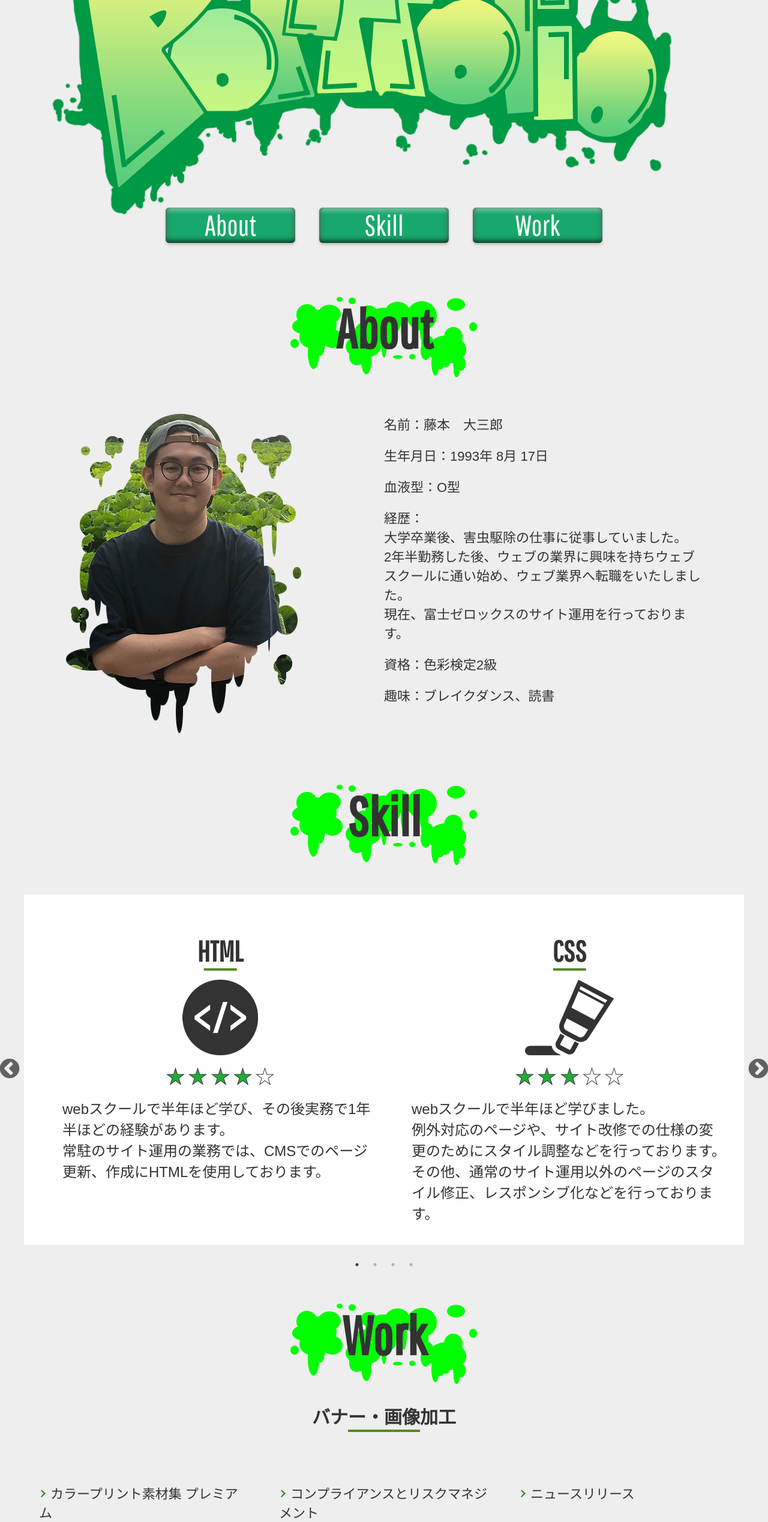
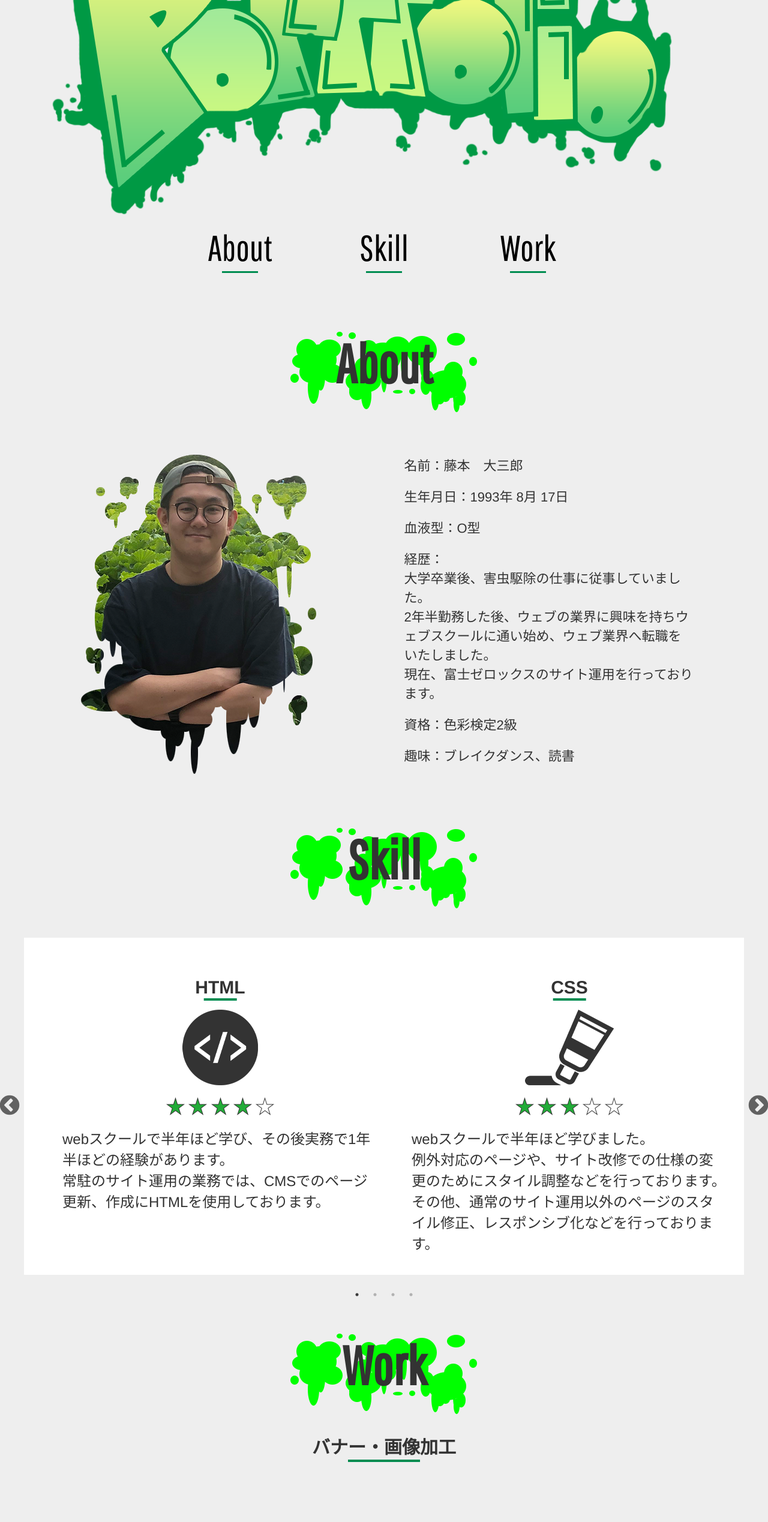
Before and after one commit to daizaburou/portfolio, a plain HTML site: page index.html in a window 1280 px wide. Shown: the part 240-2777 px from the top of the page at 60% size. Drawn offline with nearby package versions, Linux system fonts and the light colour scheme.

Commit message:
Update main.css

```diff
--- a/common/css/main.css
+++ b/common/css/main.css
@@ -1,93 +1,81 @@
-@charset "utf-8";
-/*---------------------------------------------------------
-Base
----------------------------------------------------------*/
-*{
+@charset "UTF-8";
+* {
   margin: 0;
   padding: 0;
-}
+  box-sizing: border-box; }
+
 @font-face {
   font-family: 'PathwayGothicOne-Regular';
-	src: url(../../ttf/PathwayGothicOne-Regular.ttf);
-}
-body{
+  src: url(../../ttf/PathwayGothicOne-Regular.ttf); }
+
+body {
   background-color: #eee;
   color: #333;
-font: 14px 'メイリオ',sans-serif;
-}
-header{
+  font-family: "Helvetica Neue",Arial,"Hiragino Kaku Gothic ProN","Hiragino Sans",Meiryo,sans-serif;
+  font-size: 14px; }
+
+header {
   width: 1200px;
-margin: 0 auto;
-}
-main{
-width: 1200px;
-margin: 0 auto;
-}
-section{
-margin-top: 80px;
-}
-footer{
+  margin: 0 auto; }
+
+section {
+  margin: 80px auto;
+  width: 1200px; }
+  section.full-width {
+    width: auto; }
+
+footer {
   text-align: center;
   padding: 20px 0;
-background: #558822;
+  background: #008c51;
   color: #fff;
-margin-top: 20px;
-}
-/*==================
-fonts
-===================*/
-.graf{
-font-family: grafitty;
-}
-/*--------------------
+  margin-top: 20px; }
+
+ol, ul {
+  list-style: none; }
+
+/*----------------------
 local-nav
------------------------*/
-#local-nav{
+----------------------*/
+#local-nav {
   display: flex;
-font-size: 48px;
+  font-size: 60px;
   justify-content: center;
-}
-#local-nav li{
-background:  #18a86b;
+  font-family: PathwayGothicOne-Regular; }
+  #local-nav li {
     list-style: none;
     width: 200px;
-line-height: 0.9;
-box-shadow: 0 3px 4px rgba(150,150,150,0.5), 0 -3px 10px rgba(0,0,0,0.8) inset, 0px 4px 7px 1px rgba(255,255,255,0.5)inset;
-border-radius: 6px;
     margin: 10px 20px;
     text-align: center;
-padding: 8px;
-}
-#local-nav li:active{
-box-shadow:0 0 0;
-}
-#local-nav li a{
-color: #fff;
-display: inline-block;
-width: 100%;
-}
+    padding: 8px; }
+    #local-nav li a {
+      color: #000; }
+    #local-nav li a:after {
+      content: "";
+      display: block;
+      width: 60px;
+      height: 3px;
+      background-color: #008c51;
+      margin: 5px auto 0;
+      transition: 0.2s ease-in-out; }
+    #local-nav li a:hover:after {
+      width: 130px; }
+
 /*--------------------
 hdg
 -----------------------*/
-h1,h2,h3,#local-nav{
-font-family:PathwayGothicOne-Regular;
-}
-h1{
-font-size: 130px;
-margin: 0 0 -50px;
-}
-h2{
+h2 {
   text-align: center;
   margin: 0 auto;
   font-size: 90px;
-}
-h3{
+  font-family: PathwayGothicOne-Regular; }
+
+h3 {
   text-align: center;
   font-size: 30px;
   margin-top: 30px;
-position: relative;
-}
-h3::after{
+  position: relative; }
+  h3::after {
     content: "";
     position: absolute;
     bottom: 0;
@@ -95,118 +83,103 @@ left: 50%;
     width: 10%;
     margin: 0 auto;
     height: 4px;
-background: #558822;
+    background: #008c51;
     transform: translateX(-50%);
-bottom:-5px;
-}
-.hdg-bg{
+    bottom: -5px; }
+
+.hdg-bg {
   background: url("../../images/hdg_bg.png") no-repeat;
-width:312px;
-height:135px;
-}
-.hdg-bg span{
-margin: 30px;
-}
-.slider h3{
-font-size: 48px;
-}
+  width: 312px;
+  height: 135px; }
+  .hdg-bg .hdg-bg span {
+    margin: 30px; }
+
 /*--------------------
 img
 -----------------------*/
-.img-full{
+img {
+  display: block; }
+
+.img-full {
   margin-top: 20px;
-margin-bottom: 20px;
-}
-.img-full img{
-margin: 0 auto;
-}
+  margin-bottom: 20px; }
+  .img-full img {
+    margin: 0 auto; }
+
 /*--------------------
 slider
 -----------------------*/
-.slider{
-margin-top: 30px;
-}
-.slider div{
-padding: 18px;
-}
-.slider p{
+.slider {
+  margin-top: 30px; }
+  .slider div {
+    padding: 18px; }
+  .slider p {
     font-size: 24px;
-padding: 0 10px;
-}
+    padding: 0 10px; }
+
 /*--------------------
 zoom-link
 -----------------------*/
-.zoom-wrap{
+.zoom-wrap {
   overflow: hidden;
   border-radius: 8px;
-  box-shadow: 1px 1px 10px #999;
-}
-.link-zoom{
-  position:relative;
-  transition:all 0.5s ease;
-}
-.link-zoom a{
- display: block;
-}
-.link-zoom:hover{
+  box-shadow: 1px 1px 10px #999; }
+
+.link-zoom {
+  position: relative;
+  transition: all 0.5s ease; }
+  .link-zoom a {
+    display: block; }
+  .link-zoom:hover {
     opacity: 0.8;
-}
-.link-zoom:hover{
-transform: scale(1.3);
-}
-.link-zoom img{
-display:block;
-}
+    transform: scale(1.3); }
+
 /*--------------------
 link
 -----------------------*/
-a{
-text-decoration: none;
-}
-.link{
+a {
+  text-decoration: none; }
+
+.link {
   color: #333;
-font-size: 20px;
-}
-.link:before{
-content:"";
+  font-size: 20px; }
+  .link::before {
+    content: "";
     width: 7px;
     height: 7px;
-border-bottom: solid #228822 2px;
-border-right: solid #228822 2px;
+    border-bottom: solid #008c51 2px;
+    border-right: solid #008c51 2px;
     transform: rotate(-45deg);
     top: -4px;
     margin-right: 10px;
     display: inline-block;
-position: relative;
-}
-.link:hover,.link:active,.link:focus{
-color: #119911;
-}
+    position: relative; }
+  .link:hover, .link:active, .link:focus {
+    color: #008c51; }
+
 /*---------------------------------------------------------
 flex
 ---------------------------------------------------------*/
-.flex-sa{
+.flex-sa {
   display: flex;
   justify-content: space-around;
   width: 100%;
   margin-top: 40px;
-}
-.flex-sa p{
+  padding-left: 20px;
+  padding-right: 20px; }
+  .flex-sa p {
     font-size: 22px;
-margin-top: 20px;
-}
-.flex-sa .adj-tf{
+    margin-top: 20px; }
+    .flex-sa p .adj-font {
+      font-size: 18px; }
+  .flex-sa div {
+    padding: 10px 20px; }
+  .flex-sa .adj-tf {
     max-width: 350px;
-margin-top:30px;
-}
-p.adj-font{
-font-size: 18px;
-}
-.adj-tf > a > .link{
-height:72px;
-}
+    margin-top: 30px; }
+    .flex-sa .adj-tf > a > .link {
+      height: 72px; }
+
 /*---------------------------------------------------------
 767px以下
 ---------------------------------------------------------*/
-@media screen and (max-width: 767px){
-}
```
Lines whose indentation alone changed are shown as unchanged.
